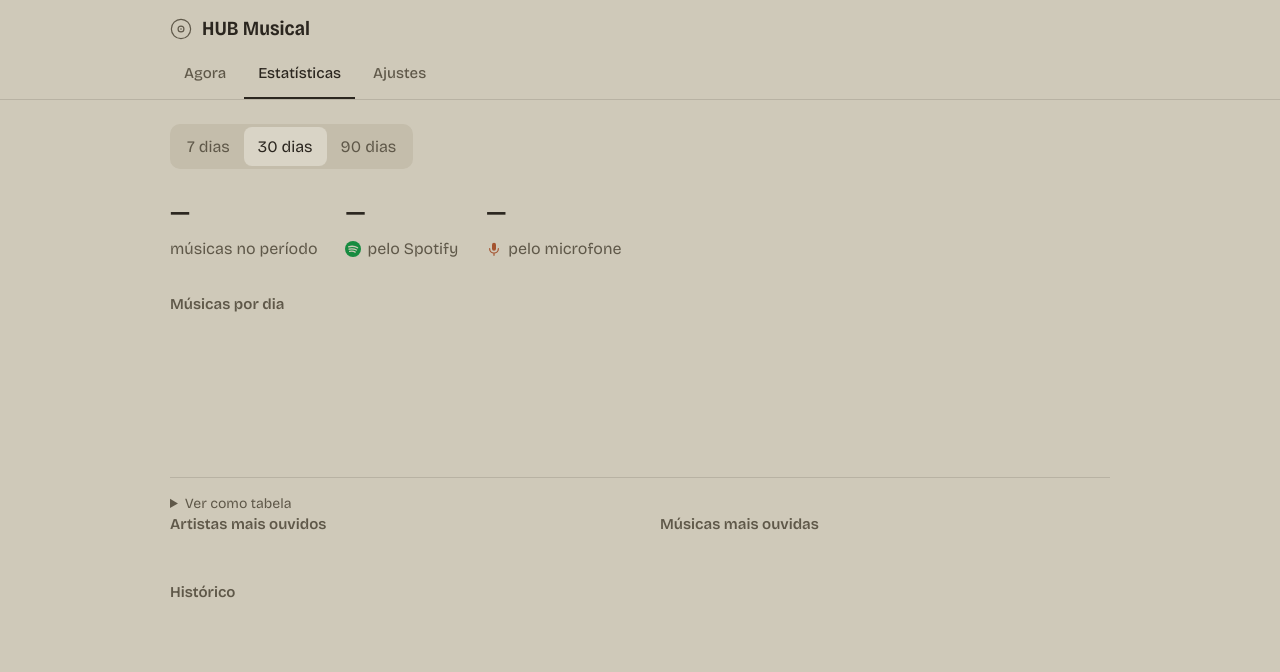
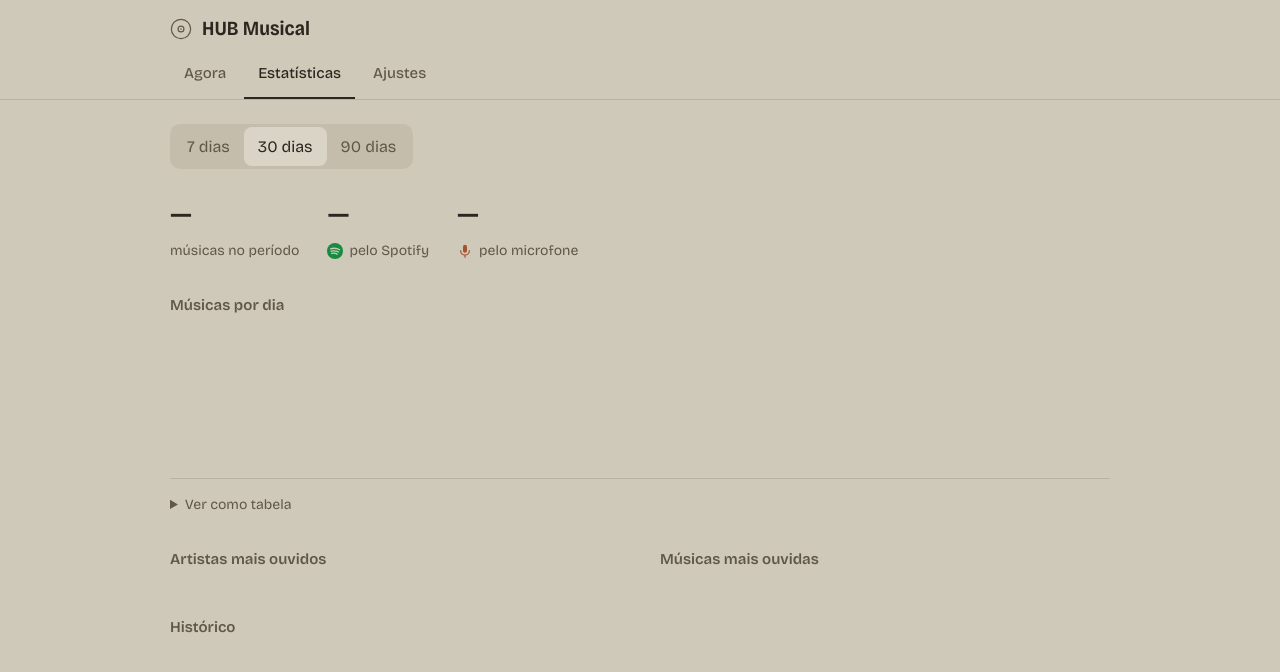
Before and after one commit to LucasFGiraldo/HUB-musical, a plain HTML site: page frontend/painel.html in a window 1280 px wide. Both pictures are taken after a click on the tab "Estatísticas". Drawn offline with Linux system fonts and the light colour scheme; no server answers.

Commit message:
Painel: espaçamento dos títulos e números lado a lado no celular
Co-Authored-By: Claude Opus 5.5 <noreply@anthropic.com>

```diff
--- a/frontend/painel.html
+++ b/frontend/painel.html
@@ -55,7 +55,7 @@
   @keyframes enter { from { opacity: 0; transform: translateY(6px); } to { opacity: 1; transform: none; } }
 
   h2 { font-size: 15px; font-weight: 600; margin: 34px 0 12px; color: var(--muted); }
-  h2:first-child { margin-top: 0; }
+  section > h2:first-child { margin-top: 0; }
   .muted { color: var(--muted); }
   .glyph { width: 20px; height: 20px; flex: none; }
   .spotify { color: var(--spotify); } .mic { color: var(--rust); }
@@ -88,9 +88,9 @@
   .seg { display: inline-flex; background: var(--sunk); border-radius: 10px; padding: 3px; }
   .seg button { border: 0; background: none; padding: 8px 14px; border-radius: 8px; cursor: pointer; color: var(--muted); }
   .seg button[aria-pressed="true"] { background: var(--raise); color: var(--ink); }
-  .figures { display: flex; flex-wrap: wrap; gap: 28px; margin: 22px 0 6px; }
-  .figure .n { font-size: 40px; font-weight: 300; font-stretch: 85%; line-height: 1; font-variant-numeric: tabular-nums; }
-  .figure .l { display: flex; align-items: center; gap: 6px; color: var(--muted); margin-top: 6px; }
+  .figures { display: grid; grid-template-columns: repeat(3, auto); justify-content: start; gap: 28px; margin: 22px 0 6px; }
+  .figure .n { font-size: clamp(30px, 8vw, 44px); font-weight: 300; font-stretch: 85%; line-height: 1; font-variant-numeric: tabular-nums; }
+  .figure .l { display: flex; align-items: center; gap: 6px; color: var(--muted); margin-top: 6px; font-size: 14px; }
   .figure .l svg { width: 16px; height: 16px; }
 
   .chart { position: relative; margin-top: 8px; }
```
